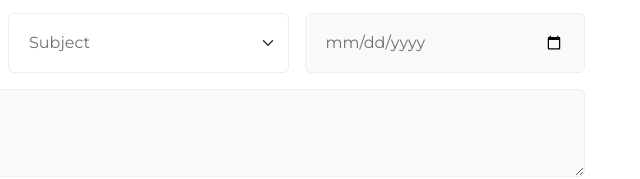
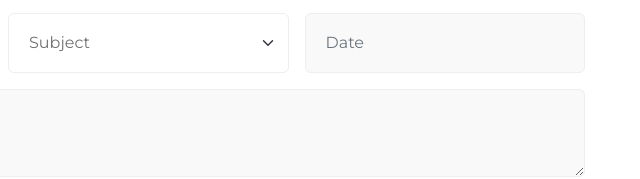
Before and after one commit to Munavercv/Albarq, a plain HTML site: page appointment.html in a window 1280 px wide. Shown: the part 742-921 px from the top of the page, 640-1280 px from the left. Drawn offline with Linux system fonts and the light colour scheme.

Commit message:
edited a small mistake

```diff
--- a/appointment.html
+++ b/appointment.html
@@ -226,8 +226,9 @@ Author URL: http://w3layouts.com
     </select>
   </div>
   <div class="col-md-3">
-    <label for="dateInput">Select a date:</label>
-    <input type="date" name="date" class="form-control" id="date">
+    <!-- <label for="dateInput">Select a date:</label> -->
+    <!-- <input type="date" name="date" class="form-control" id="date"> -->
+    <input name="Date" placeholder="Date" class="form-control" type="text" onfocus="(this.type='date')" onblur="(this.type='text')" id="date" />
   </div>
   <div class="col-md-12">
     <textarea placeholder="your comment" name="comment" id="w3lMessage"></textarea>
```
